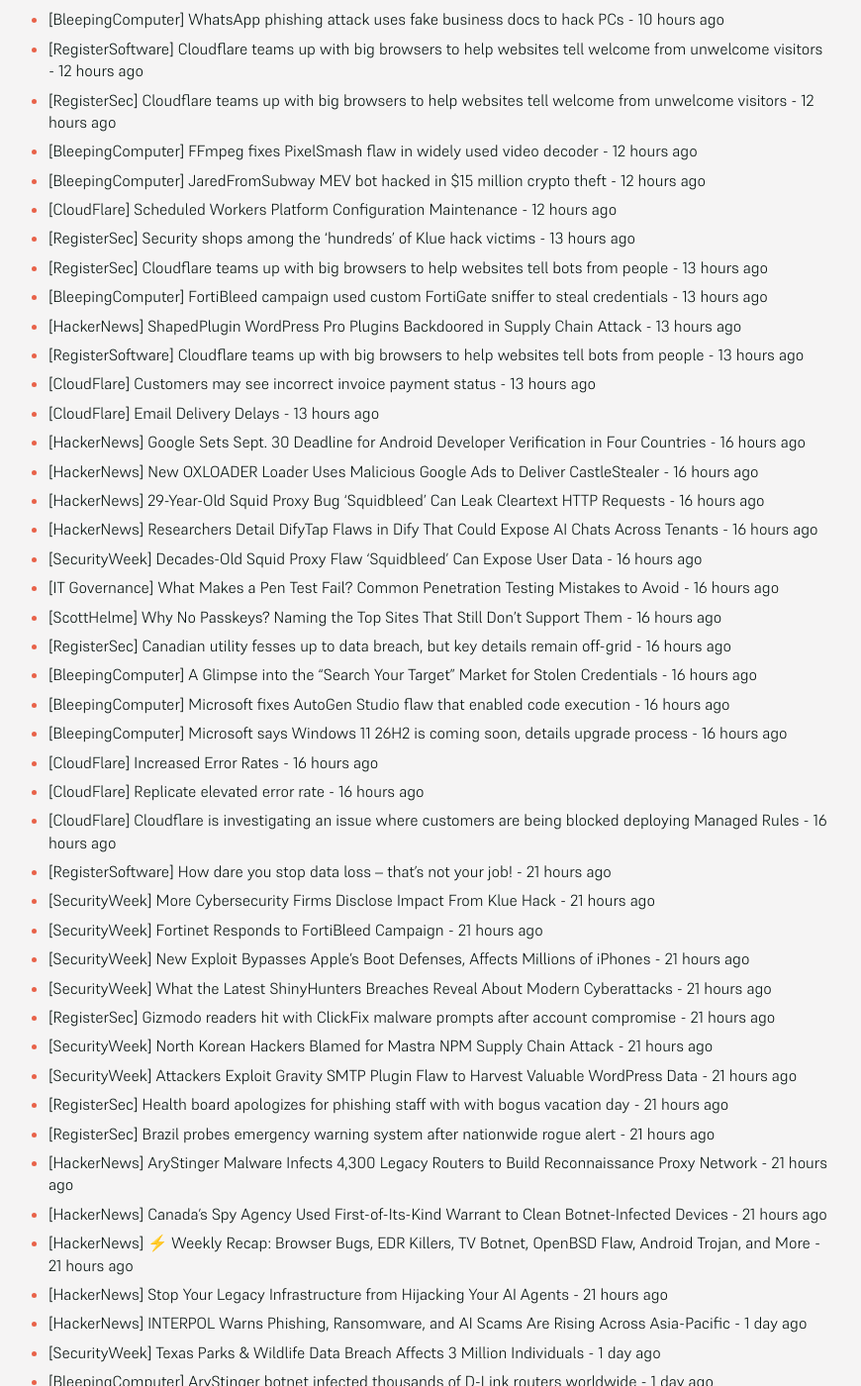
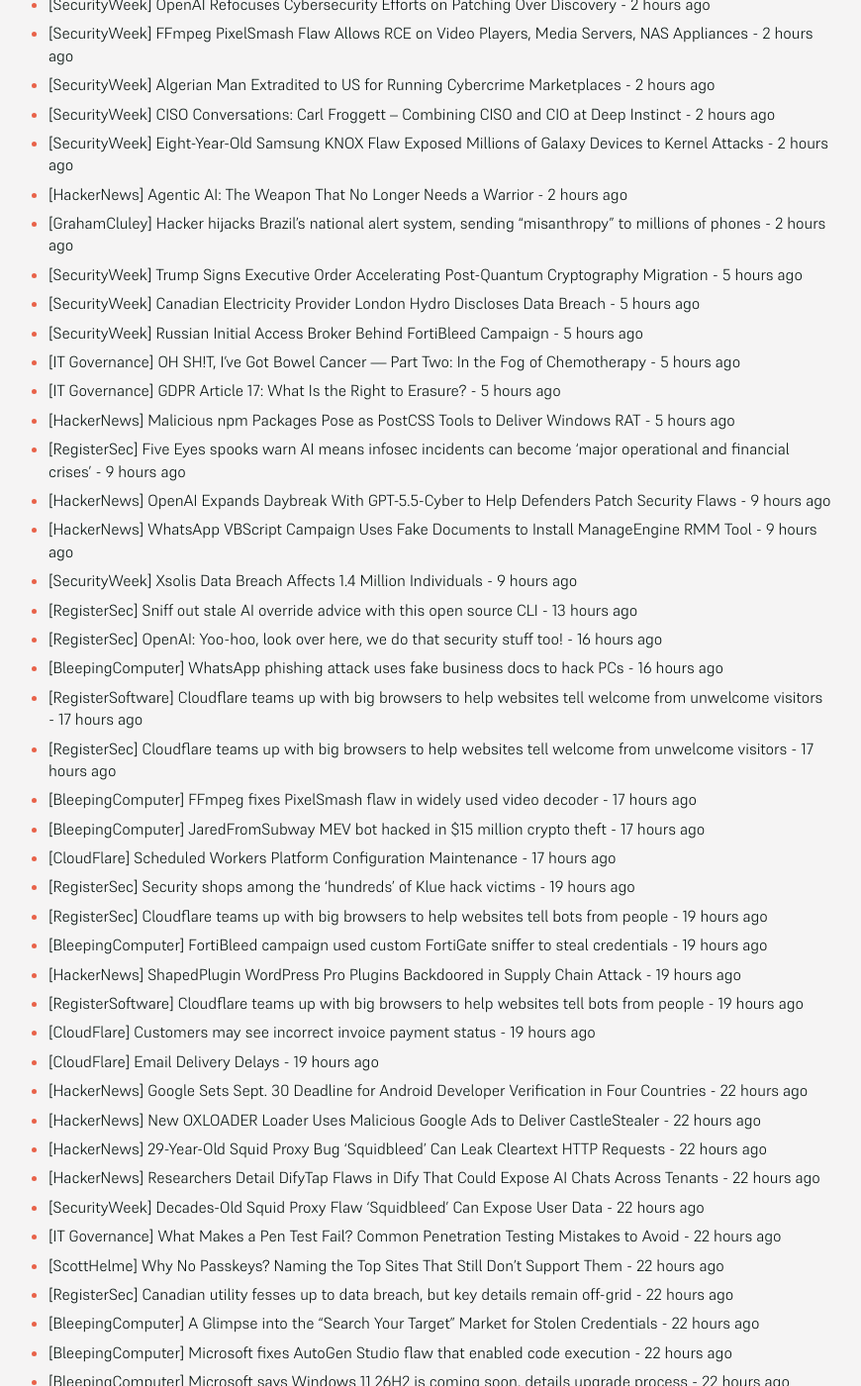
Before and after one commit to SecOpsNews/news, a Jekyll site: the page built from index.md, in a window 1280 px wide and 1400 px high, scrolled down 487 px. Shown: the whole window at 99% size, without its empty margins (215-1085 px from the left). Built offline with Jekyll 4.4.1, drawn with Linux system fonts in a browser that asks for light colours; some of the changed text lies outside the part shown.

Commit message:
New Feed

```diff
--- a/index.md
+++ b/index.md
@@ -9,69 +9,77 @@ description: Latest Updates
 
 <!-- SecOps start -->
 
-- [RegisterSec] Five Eyes spooks warn AI means infosec incidents can become ‘major operational and financial crises’ - 3 hours ago
-- [HackerNews] OpenAI Expands Daybreak With GPT-5.5-Cyber to Help Defenders Patch Security Flaws - 3 hours ago
-- [HackerNews] WhatsApp VBScript Campaign Uses Fake Documents to Install ManageEngine RMM Tool - 3 hours ago
-- [SecurityWeek] Xsolis Data Breach Affects 1.4 Million Individuals - 3 hours ago
-- [RegisterSec] Sniff out stale AI override advice with this open source CLI - 7 hours ago
-- [RegisterSec] OpenAI: Yoo-hoo, look over here, we do that security stuff too! - 10 hours ago
-- [BleepingComputer] WhatsApp phishing attack uses fake business docs to hack PCs - 10 hours ago
-- [RegisterSoftware] Cloudflare teams up with big browsers to help websites tell welcome from unwelcome visitors - 12 hours ago
-- [RegisterSec] Cloudflare teams up with big browsers to help websites tell welcome from unwelcome visitors - 12 hours ago
-- [BleepingComputer] FFmpeg fixes PixelSmash flaw in widely used video decoder - 12 hours ago
-- [BleepingComputer] JaredFromSubway MEV bot hacked in $15 million crypto theft - 12 hours ago
-- [CloudFlare] Scheduled Workers Platform Configuration Maintenance - 12 hours ago
-- [RegisterSec] Security shops among the 'hundreds' of Klue hack victims - 13 hours ago
-- [RegisterSec] Cloudflare teams up with big browsers to help websites tell bots from people - 13 hours ago
-- [BleepingComputer] FortiBleed campaign used custom FortiGate sniffer to steal credentials - 13 hours ago
-- [HackerNews] ShapedPlugin WordPress Pro Plugins Backdoored in Supply Chain Attack - 13 hours ago
-- [RegisterSoftware] Cloudflare teams up with big browsers to help websites tell bots from people - 13 hours ago
-- [CloudFlare] Customers may see incorrect invoice payment status - 13 hours ago
-- [CloudFlare] Email Delivery Delays - 13 hours ago
-- [HackerNews] Google Sets Sept. 30 Deadline for Android Developer Verification in Four Countries - 16 hours ago
-- [HackerNews] New OXLOADER Loader Uses Malicious Google Ads to Deliver CastleStealer - 16 hours ago
-- [HackerNews] 29-Year-Old Squid Proxy Bug 'Squidbleed' Can Leak Cleartext HTTP Requests - 16 hours ago
-- [HackerNews] Researchers Detail DifyTap Flaws in Dify That Could Expose AI Chats Across Tenants - 16 hours ago
-- [SecurityWeek] Decades-Old Squid Proxy Flaw ‘Squidbleed’ Can Expose User Data - 16 hours ago
-- [IT Governance] What Makes a Pen Test Fail? Common Penetration Testing Mistakes to Avoid - 16 hours ago
-- [ScottHelme] Why No Passkeys? Naming the Top Sites That Still Don't Support Them - 16 hours ago
-- [RegisterSec] Canadian utility fesses up to data breach, but key details remain off-grid - 16 hours ago
-- [BleepingComputer] A Glimpse into the “Search Your Target” Market for Stolen Credentials - 16 hours ago
-- [BleepingComputer] Microsoft fixes AutoGen Studio flaw that enabled code execution - 16 hours ago
-- [BleepingComputer] Microsoft says Windows 11 26H2 is coming soon, details upgrade process - 16 hours ago
-- [CloudFlare] Increased Error Rates - 16 hours ago
-- [CloudFlare] Replicate elevated error rate - 16 hours ago
-- [CloudFlare] Cloudflare is investigating an issue where customers are being blocked deploying Managed Rules - 16 hours ago
-- [RegisterSoftware] How dare you stop data loss – that's not your job! - 21 hours ago
-- [SecurityWeek] More Cybersecurity Firms Disclose Impact From Klue Hack - 21 hours ago
-- [SecurityWeek] Fortinet Responds to FortiBleed Campaign - 21 hours ago
-- [SecurityWeek] New Exploit Bypasses Apple’s Boot Defenses, Affects Millions of iPhones - 21 hours ago
-- [SecurityWeek] What the Latest ShinyHunters Breaches Reveal About Modern Cyberattacks - 21 hours ago
-- [RegisterSec] Gizmodo readers hit with ClickFix malware prompts after account compromise - 21 hours ago
-- [SecurityWeek] North Korean Hackers Blamed for Mastra NPM Supply Chain Attack - 21 hours ago
-- [SecurityWeek] Attackers Exploit Gravity SMTP Plugin Flaw to Harvest Valuable WordPress Data - 21 hours ago
-- [RegisterSec] Health board apologizes for phishing staff with with bogus vacation day - 21 hours ago
-- [RegisterSec] Brazil probes emergency warning system after nationwide rogue alert - 21 hours ago
-- [HackerNews] AryStinger Malware Infects 4,300 Legacy Routers to Build Reconnaissance Proxy Network - 21 hours ago
-- [HackerNews] Canada’s Spy Agency Used First-of-Its-Kind Warrant to Clean Botnet-Infected Devices - 21 hours ago
-- [HackerNews] ⚡ Weekly Recap: Browser Bugs, EDR Killers, TV Botnet, OpenBSD Flaw, Android Trojan, and More - 21 hours ago
-- [HackerNews] Stop Your Legacy Infrastructure from Hijacking Your AI Agents - 21 hours ago
+- [HackerNews] GitHub Updates actions/checkout to Block Common Pwn Request Attack Patterns - 10 minutes ago
+- [SecurityWeek] Data Exposure Flaws Threaten Dify AI Platform Used by 1 Million Apps - 10 minutes ago
+- [BleepingComputer] LastPass confirms data breach in Klue supply chain attack - 10 minutes ago
+- [BleepingComputer] The Exploit Doesn't Exist. You Can Still Prove It Works Against You - 10 minutes ago
+- [BleepingComputer] Scattered Spider members plead guilty to hacking Transport for London - 10 minutes ago
+- [BleepingComputer] Webinar: Why email security teams are drowning in alerts - 2 hours ago
+- [RegisterSoftware] Blast from the past as GIMP 0.54 is revived in Flatpak form - 2 hours ago
+- [SecurityWeek] OpenAI Refocuses Cybersecurity Efforts on Patching Over Discovery - 2 hours ago
+- [SecurityWeek] FFmpeg PixelSmash Flaw Allows RCE on Video Players, Media Servers, NAS Appliances - 2 hours ago
+- [SecurityWeek] Algerian Man Extradited to US for Running Cybercrime Marketplaces - 2 hours ago
+- [SecurityWeek] CISO Conversations: Carl Froggett – Combining CISO and CIO at Deep Instinct - 2 hours ago
+- [SecurityWeek] Eight-Year-Old Samsung KNOX Flaw Exposed Millions of Galaxy Devices to Kernel Attacks - 2 hours ago
+- [HackerNews] Agentic AI: The Weapon That No Longer Needs a Warrior - 2 hours ago
+- [GrahamCluley] Hacker hijacks Brazil’s national alert system, sending “misanthropy” to millions of phones - 2 hours ago
+- [SecurityWeek] Trump Signs Executive Order Accelerating Post-Quantum Cryptography Migration - 5 hours ago
+- [SecurityWeek] Canadian Electricity Provider London Hydro Discloses Data Breach - 5 hours ago
+- [SecurityWeek] Russian Initial Access Broker Behind FortiBleed Campaign - 5 hours ago
+- [IT Governance] OH SH!T, I’ve Got Bowel Cancer — Part Two: In the Fog of Chemotherapy - 5 hours ago
+- [IT Governance] GDPR Article 17: What Is the Right to Erasure? - 5 hours ago
+- [HackerNews] Malicious npm Packages Pose as PostCSS Tools to Deliver Windows RAT - 5 hours ago
+- [RegisterSec] Five Eyes spooks warn AI means infosec incidents can become ‘major operational and financial crises’ - 9 hours ago
+- [HackerNews] OpenAI Expands Daybreak With GPT-5.5-Cyber to Help Defenders Patch Security Flaws - 9 hours ago
+- [HackerNews] WhatsApp VBScript Campaign Uses Fake Documents to Install ManageEngine RMM Tool - 9 hours ago
+- [SecurityWeek] Xsolis Data Breach Affects 1.4 Million Individuals - 9 hours ago
+- [RegisterSec] Sniff out stale AI override advice with this open source CLI - 13 hours ago
+- [RegisterSec] OpenAI: Yoo-hoo, look over here, we do that security stuff too! - 16 hours ago
+- [BleepingComputer] WhatsApp phishing attack uses fake business docs to hack PCs - 16 hours ago
+- [RegisterSoftware] Cloudflare teams up with big browsers to help websites tell welcome from unwelcome visitors - 17 hours ago
+- [RegisterSec] Cloudflare teams up with big browsers to help websites tell welcome from unwelcome visitors - 17 hours ago
+- [BleepingComputer] FFmpeg fixes PixelSmash flaw in widely used video decoder - 17 hours ago
+- [BleepingComputer] JaredFromSubway MEV bot hacked in $15 million crypto theft - 17 hours ago
+- [CloudFlare] Scheduled Workers Platform Configuration Maintenance - 17 hours ago
+- [RegisterSec] Security shops among the 'hundreds' of Klue hack victims - 19 hours ago
+- [RegisterSec] Cloudflare teams up with big browsers to help websites tell bots from people - 19 hours ago
+- [BleepingComputer] FortiBleed campaign used custom FortiGate sniffer to steal credentials - 19 hours ago
+- [HackerNews] ShapedPlugin WordPress Pro Plugins Backdoored in Supply Chain Attack - 19 hours ago
+- [RegisterSoftware] Cloudflare teams up with big browsers to help websites tell bots from people - 19 hours ago
+- [CloudFlare] Customers may see incorrect invoice payment status - 19 hours ago
+- [CloudFlare] Email Delivery Delays - 19 hours ago
+- [HackerNews] Google Sets Sept. 30 Deadline for Android Developer Verification in Four Countries - 22 hours ago
+- [HackerNews] New OXLOADER Loader Uses Malicious Google Ads to Deliver CastleStealer - 22 hours ago
+- [HackerNews] 29-Year-Old Squid Proxy Bug 'Squidbleed' Can Leak Cleartext HTTP Requests - 22 hours ago
+- [HackerNews] Researchers Detail DifyTap Flaws in Dify That Could Expose AI Chats Across Tenants - 22 hours ago
+- [SecurityWeek] Decades-Old Squid Proxy Flaw ‘Squidbleed’ Can Expose User Data - 22 hours ago
+- [IT Governance] What Makes a Pen Test Fail? Common Penetration Testing Mistakes to Avoid - 22 hours ago
+- [ScottHelme] Why No Passkeys? Naming the Top Sites That Still Don't Support Them - 22 hours ago
+- [RegisterSec] Canadian utility fesses up to data breach, but key details remain off-grid - 22 hours ago
+- [BleepingComputer] A Glimpse into the “Search Your Target” Market for Stolen Credentials - 22 hours ago
+- [BleepingComputer] Microsoft fixes AutoGen Studio flaw that enabled code execution - 22 hours ago
+- [BleepingComputer] Microsoft says Windows 11 26H2 is coming soon, details upgrade process - 22 hours ago
+- [CloudFlare] Increased Error Rates - 22 hours ago
+- [CloudFlare] Replicate elevated error rate - 22 hours ago
+- [CloudFlare] Cloudflare is investigating an issue where customers are being blocked deploying Managed Rules - 22 hours ago
+- [RegisterSoftware] How dare you stop data loss – that's not your job! - 1 day ago
+- [SecurityWeek] More Cybersecurity Firms Disclose Impact From Klue Hack - 1 day ago
+- [SecurityWeek] Fortinet Responds to FortiBleed Campaign - 1 day ago
+- [SecurityWeek] New Exploit Bypasses Apple’s Boot Defenses, Affects Millions of iPhones - 1 day ago
+- [SecurityWeek] What the Latest ShinyHunters Breaches Reveal About Modern Cyberattacks - 1 day ago
+- [RegisterSec] Gizmodo readers hit with ClickFix malware prompts after account compromise - 1 day ago
+- [SecurityWeek] North Korean Hackers Blamed for Mastra NPM Supply Chain Attack - 1 day ago
+- [SecurityWeek] Attackers Exploit Gravity SMTP Plugin Flaw to Harvest Valuable WordPress Data - 1 day ago
+- [RegisterSec] Health board apologizes for phishing staff with with bogus vacation day - 1 day ago
+- [RegisterSec] Brazil probes emergency warning system after nationwide rogue alert - 1 day ago
+- [HackerNews] AryStinger Malware Infects 4,300 Legacy Routers to Build Reconnaissance Proxy Network - 1 day ago
+- [HackerNews] Canada’s Spy Agency Used First-of-Its-Kind Warrant to Clean Botnet-Infected Devices - 1 day ago
+- [HackerNews] ⚡ Weekly Recap: Browser Bugs, EDR Killers, TV Botnet, OpenBSD Flaw, Android Trojan, and More - 1 day ago
+- [HackerNews] Stop Your Legacy Infrastructure from Hijacking Your AI Agents - 1 day ago
 - [HackerNews] INTERPOL Warns Phishing, Ransomware, and AI Scams Are Rising Across Asia-Pacific - 1 day ago
 - [SecurityWeek] Texas Parks & Wildlife Data Breach Affects 3 Million Individuals - 1 day ago
-- [BleepingComputer] AryStinger botnet infected thousands of D-Link routers worldwide - 1 day ago
-- [CloudFlare] SSL Certificate Provisioning Delays - 1 day ago
-- [FullDisclosure] CVE-2025-68624: Cross-Tenant Authentication Bypass by Spoofing in N-able Mail Assure - 2 days ago
-- [FullDisclosure] PHP 8.5.7 `FILTER_SANITIZE_ENCODED` uninitialized read - 2 days ago
-- [FullDisclosure] PHP 8.5.7 `mb_substr()` 'SJIS-mac' size_t underflow - 2 days ago
-- [FullDisclosure] PHP 8.5.7 `dom_xml_serialization_algorithm()` stack-overflow - 2 days ago
-- [FullDisclosure] PHP 8.5.7 `levenshtein()` signed-integer overflow - 2 days ago
-- [FullDisclosure] APPLE-SA-06-16-2026-1 Beats Firmware Update 1B211 - 2 days ago
-- [FullDisclosure] SEC Consult SA-20260616-0 :: Broken Access Control in syracom AG Secure Login (2FA) for Atlassian Jira / Confluence / Bitbucket #CVE-2026-12225 - 2 days ago
-- [FullDisclosure] SEC Consult SA-20260617-0 :: Multiple Critical Vulnerabilities in Sprecher Automation SPRECON-E-C/-E-P/-E-T3 - 2 days ago
-- [FullDisclosure] SEC Consult SA-20260617-1 :: Multiple Vulnerabilities in Quanos Content Solutions - SCHEMA ST4 - 2 days ago
-- [FullDisclosure] SEC Consult SA-20260618-0 :: Hardcoded Root Cloud Credentials in Application Binaries in Silver Leaf Technologies - Worksnaps.net Worksnaps - 2 days ago
-- [FullDisclosure] OpenBSD sppp_pap_input: PAP authentication bypass - 2 days ago
-- [FullDisclosure] OpenBSD mpls_do_error: Remote Kernel Stack Disclosure via MPLS Label Stack Over-read - 2 days ago
+- [BleepingComputer] AryStinger botnet infected thousands of D-Link routers worldwide - 2 days ago
+- [CloudFlare] SSL Certificate Provisioning Delays - 2 days ago
 
 
 <!-- SecOps end -->
```
